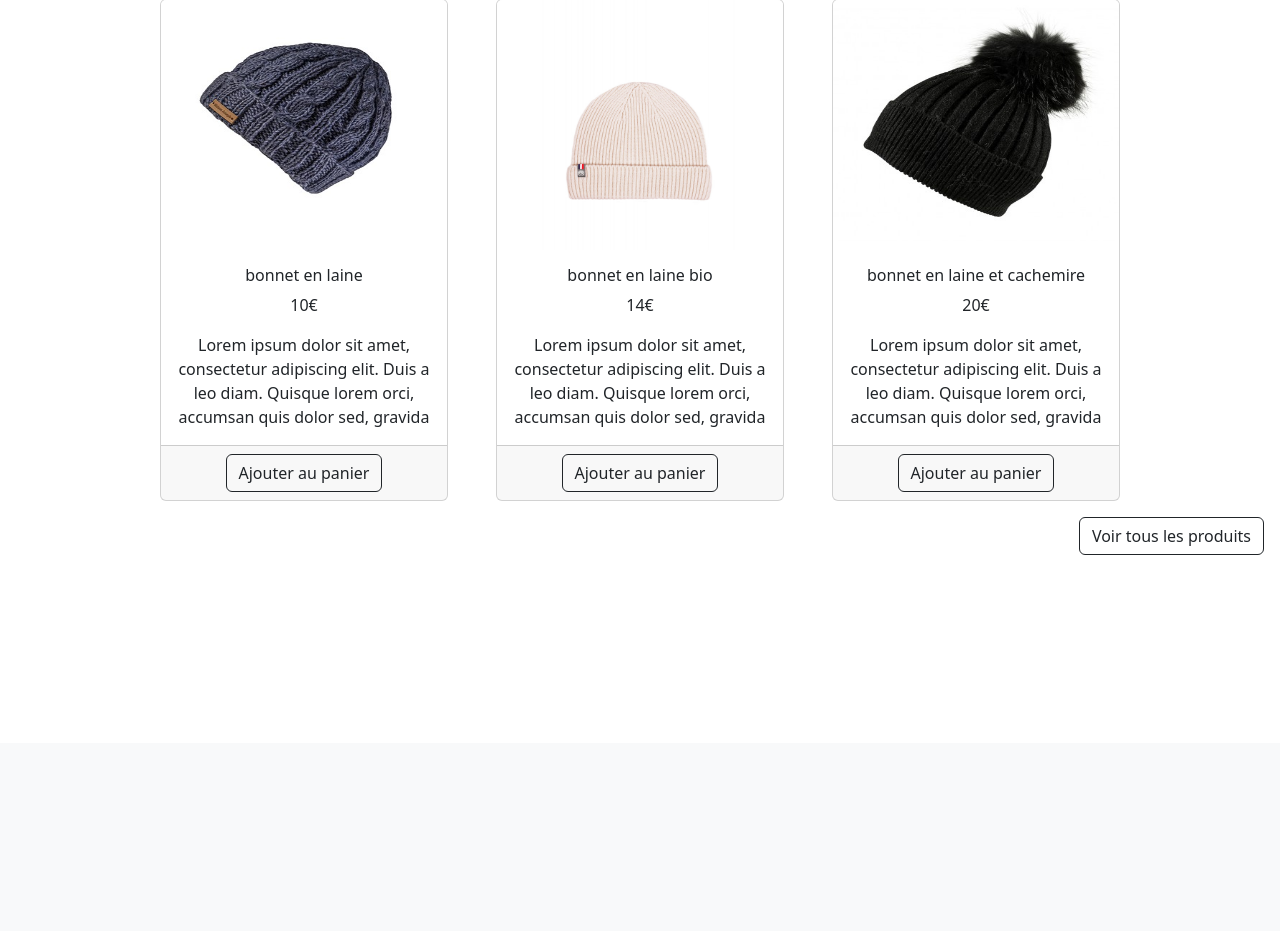
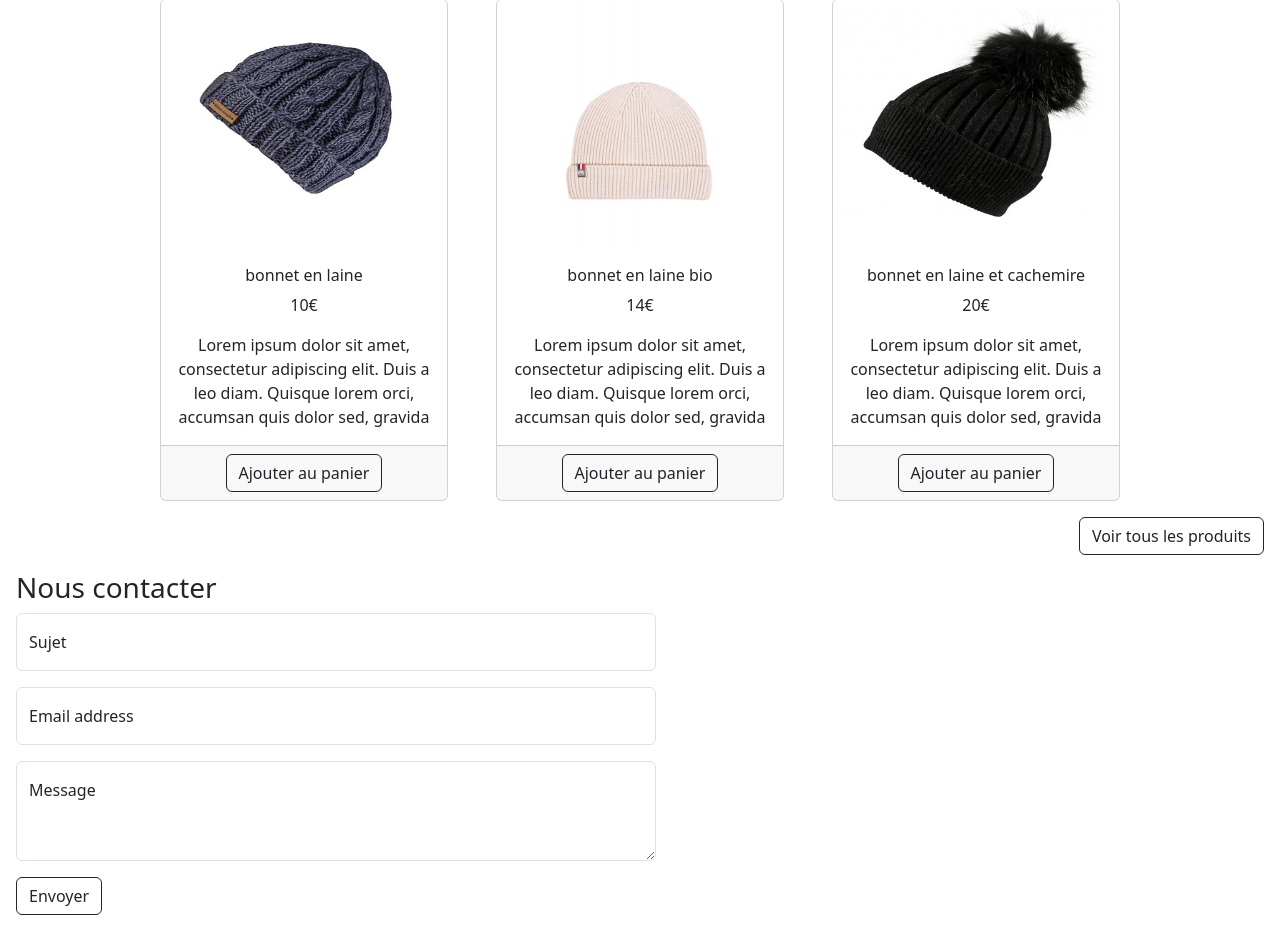
Before and after one commit to HueKhuc/beanies-2023, a PHP site: page / in a window 1280 px wide. Shown: the part 57-988 px from the top of the page. Before the commit the page ends 612 px from the top, so only its background shows below. Run offline with PHP 8.4, Linux system fonts and the light colour scheme.

Commit message:
21. Ajouter un formulaire de contact

```diff
--- a/includes/fonction.php
+++ b/includes/fonction.php
@@ -25,4 +25,11 @@ function affichageProduit($a){
         </div>
     </div>';
 }
+
+function test_input($data) {
+    $data = trim($data);
+    $data = stripslashes($data);
+    $data = htmlspecialchars($data);
+    return $data;
+  }
 ?>
--- a/includes/footer.php
+++ b/includes/footer.php
@@ -1,3 +1,60 @@
+<?php
+    $sujetErr = $emailErr = $messageErr = "";
+    $sujet = $email = $message = "";
 
+    if ($_SERVER["REQUEST_METHOD"] == "POST") {
+      if (empty($_POST["sujet"])||$sujet=" ") {
+        $sujetErr = "Entrez le sujet, svp.";
+
+      } else {
+        $sujet = test_input($_POST["sujet"]);
+        if (!preg_match("/^[a-zA-Z-' ]*$/",$sujet)) {
+            $sujetErr = "Only letters and white space allowed";
+          }
+      }
+
+      if (empty($_POST["email"])) {
+        $emailErr = "Entrez l'email, svp.";
+      } else {
+        $email = test_input($_POST["email"]);
+        if (!filter_var($email, FILTER_VALIDATE_EMAIL)) {
+            $emailErr = "Invalid email format";
+          }
+
+      }
+
+      if (empty($_POST["message"])||$message=" ") {
+        $messageErr = "Entrez le message,svp.";
+
+      } else {
+        $message = test_input($_POST["message"]);
+        if (!preg_match("/^[a-zA-Z-' ]*$/",$message)) {
+            $messageErr = "Only letters and white space allowed";
+          }
+      }
+    }
+?>
+<?php
+// echo htmlspecialchars($_SERVER["PHP_SELF"]);
+?>
+
+<footer>
+    <form class = "m-3" style="width:50%;" method="post" action="">
+        <h3>Nous contacter</h3>
+        <div class="form-floating mb-3">
+            <input type ="text" class="form-control" placeholder="Sujet" id="floatingTextarea" name="<?php echo $sujet;?>" required>
+            <label for="floatingTextarea">Sujet</label>
+        </div>
+        <div class="form-floating mb-3">
+            <input type="email" class="form-control" id="floatingInput" placeholder="name@example.com" name="<?php echo $email;?>">
+            <label for="floatingInput">Email address</label>
+        </div>
+        <div class="form-floating mb-3">
+            <textarea class="form-control" placeholder="Votre message" id="floatingTextarea2" style="height: 100px" name="<?php echo $message;?>"  required></textarea>
+            <label for="floatingTextarea2">Message</label>
+        </div>
+        <input type="submit" name="submit" value="Envoyer" class="btn btn-outline-dark">
+    </form>
+</footer>
 </body>
 </html>
```
